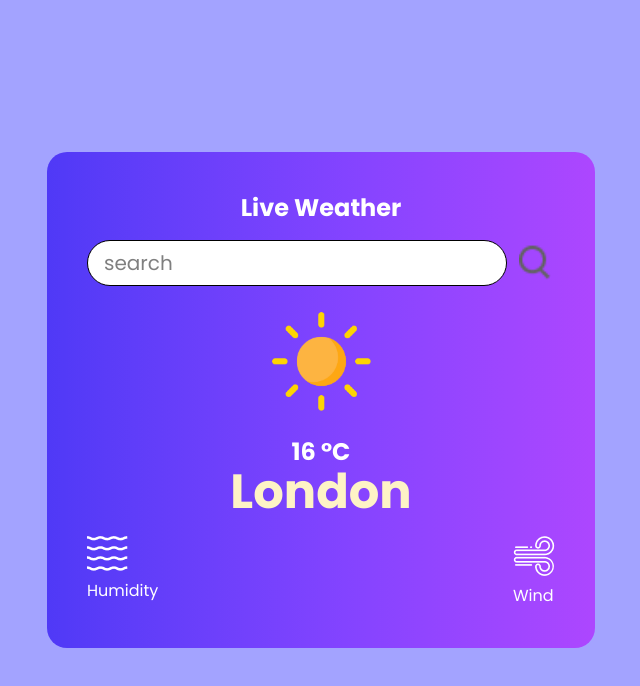
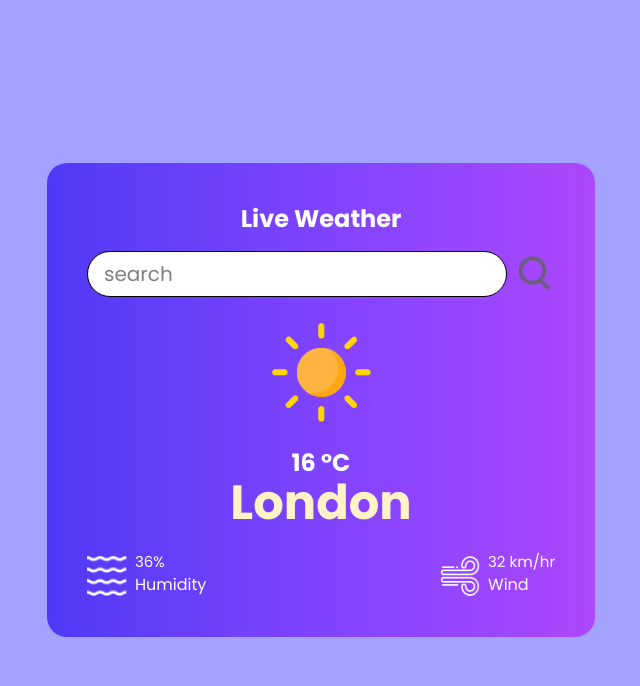
Before and after one commit to shahidansari310/Weather-App, a React (Vite) app: page / in a window 1280 px wide. Shown: the top 686 px of the page, without its empty margins (319-959 px from the left). Built offline with nearby package versions, Linux system fonts and the light colour scheme.

Commit message:
modify ui

```diff
--- a/src/Components/Whether.jsx
+++ b/src/Components/Whether.jsx
@@ -12,14 +12,22 @@ const Whether = () => {
       <img src="clear.png" alt="" className='w-[150px] place-self-center' />
       <p className='place-self-center font-bold text-2xl text-white'>16 °C </p>
       <p className='place-self-center text-5xl font-bold text-amber-100'>London</p>
-      <div className='flex justify-between mt-5 text-white'>
-      <div>
-        <img src="humidity.png" alt="" />
-        <p className='mt-2'>Humidity</p>
-      </div>
-      <div>
-        <img src="wind.png" alt="" />
-        <p className='mt-2'>Wind</p>
+      <div className='flex justify-between mt-6 text-white'>
+
+        <div className='flex gap-2'>
+        <img src="humidity.png" alt="" className='w-10 h-10 mt-[5px]'/>
+        <div>
+        <p className='text-[15px]'>36%</p>
+        <p>Humidity</p>
+        </div>
+        </div>
+
+        <div className='flex gap-2'>
+        <img src="wind.png" alt="" className='w-10 h-10 mt-[5px]'/>
+        <div>
+        <p className='text-[15px]'>32 km/hr</p>
+        <p>Wind</p>
+        </div>
       </div>
     </div>
     </div>
```
